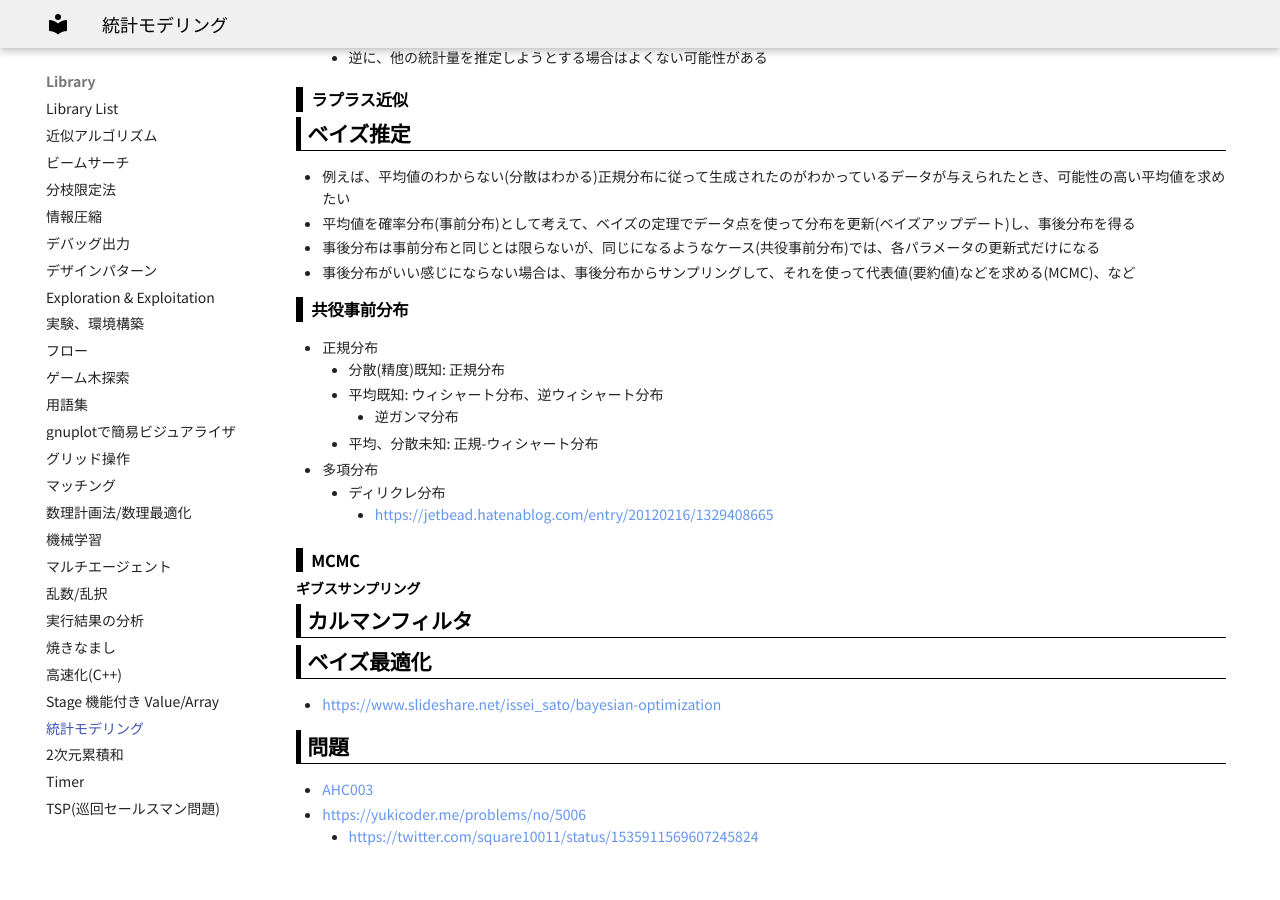
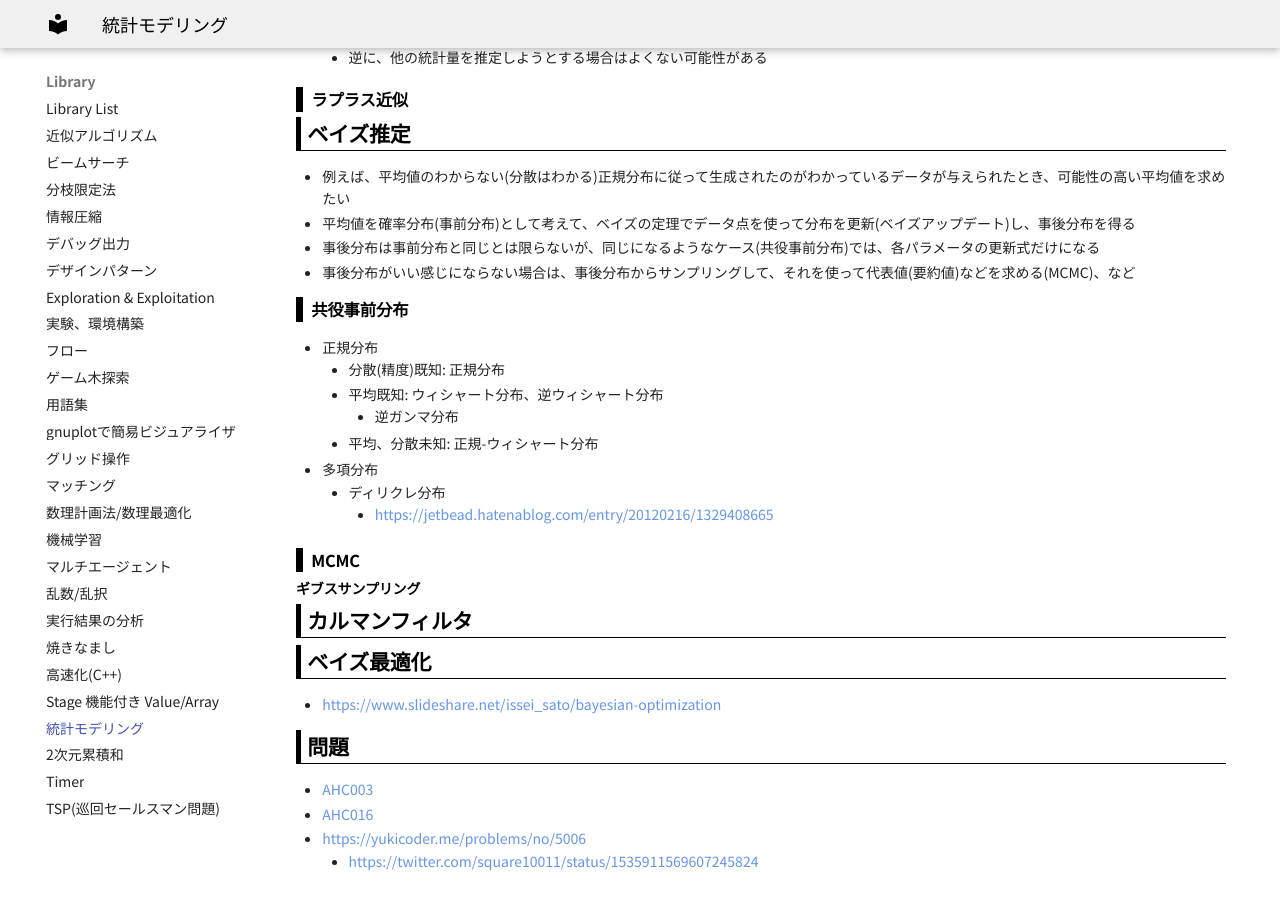
Before and after one commit to jetbead/AtCoderHeuristicContestMemo, an MkDocs documentation site: the page built from docs/Library/stats_modeling.md, in a window 1280 px wide and 900 px high, scrolled down 1200 px. Built offline with MkDocs 1.6.1 and Material for MkDocs 9.7.7, drawn with Linux system fonts in a browser that asks for light colours; some web fonts are replaced; before the commit the page ends 2076 px from its top, so only the background shows below that.

Commit message:
modify stats_modeling

```diff
--- a/docs/Library/stats_modeling.md
+++ b/docs/Library/stats_modeling.md
@@ -96,5 +96,6 @@ for i in range(1000):
 ## 問題
 
 - [AHC003](../ContestMemo/ahc003.md)
+- [AHC016](../ContestMemo/ahc016.md)
 - https://yukicoder.me/problems/no/5006
   - https://twitter.com/square10011/status/1535911569607245824
```
